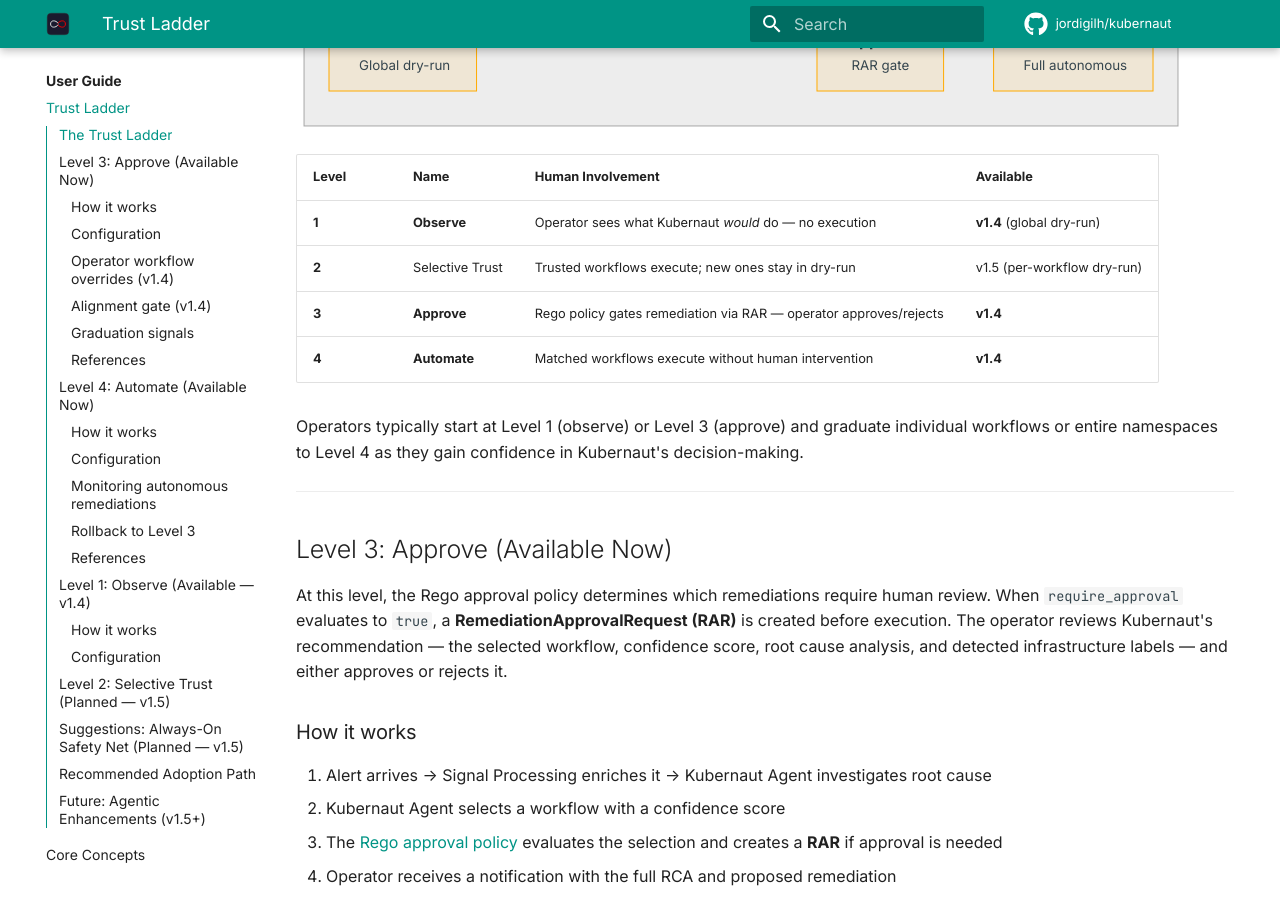
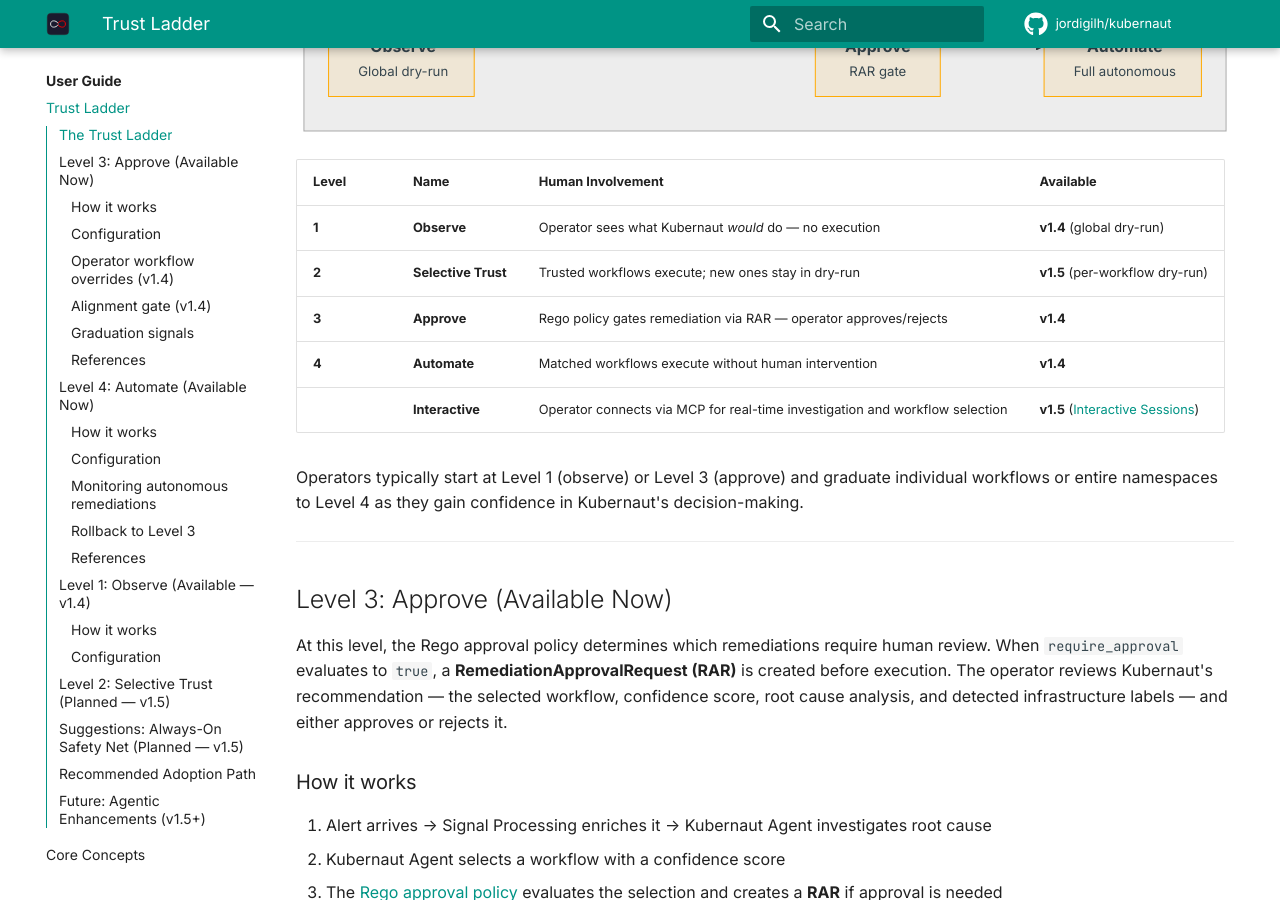
Before and after one commit to jordigilh/kubernaut-docs, an MkDocs documentation site: the page built from docs/user-guide/trust-ladder.md, in a window 1280 px wide and 900 px high, scrolled down 641 px. Built offline with MkDocs 1.6.1 and Material for MkDocs 9.7.7, drawn with Linux system fonts in a browser that asks for light colours; comment, search, counter and statistics services are not loaded; the version menu is left out.

Commit message:
docs: update trust ladder and pipeline modes for v1.5
Update trust-ladder.md to show Selective Trust (Level 2) as available in
v1.5, add Interactive MCP Sessions as a new trust mode, and update the
mermaid diagram.

Add autonomous vs interactive pipeline modes comparison table to the
architecture overview.

Closes #157, closes #158, closes #159

Co-authored-by: Cursor <cursoragent@cursor.com>

````diff
--- a/docs/user-guide/trust-ladder.md
+++ b/docs/user-guide/trust-ladder.md
@@ -6,23 +6,26 @@ Operators rarely hand full control of cluster remediation to an AI on day one. K
 
 ```mermaid
 graph LR
-    subgraph v14["Available (v1.4)"]
+    subgraph v14["Available (v1.4+)"]
         L1["Level 1<br/><b>Observe</b><br/><small>Global dry-run</small>"]
         L3["Level 3<br/><b>Approve</b><br/><small>RAR gate</small>"]
         L4["Level 4<br/><b>Automate</b><br/><small>Full autonomous</small>"]
     end
-    subgraph v15["Planned (v1.5)"]
+    subgraph v15["Available (v1.5+)"]
         L2["Level 2<br/><b>Selective Trust</b><br/><small>Per-workflow dry-run</small>"]
+        L5["Interactive<br/><b>MCP Sessions</b><br/><small>Operator-in-the-loop</small>"]
     end
     L1 --> L2 --> L3 --> L4
+    L2 -.-> L5
 ```
 
 | Level | Name | Human Involvement | Available |
 |---|---|---|---|
 | **1** | **Observe** | Operator sees what Kubernaut *would* do — no execution | **v1.4** (global dry-run) |
-| **2** | Selective Trust | Trusted workflows execute; new ones stay in dry-run | v1.5 (per-workflow dry-run) |
+| **2** | **Selective Trust** | Trusted workflows execute; new ones stay in dry-run | **v1.5** (per-workflow dry-run) |
 | **3** | **Approve** | Rego policy gates remediation via RAR — operator approves/rejects | **v1.4** |
 | **4** | **Automate** | Matched workflows execute without human intervention | **v1.4** |
+| | **Interactive** | Operator connects via MCP for real-time investigation and workflow selection | **v1.5** ([Interactive Sessions](interactive-sessions.md)) |
 
 Operators typically start at Level 1 (observe) or Level 3 (approve) and graduate individual workflows or entire namespaces to Level 4 as they gain confidence in Kubernaut's decision-making.
 
````
